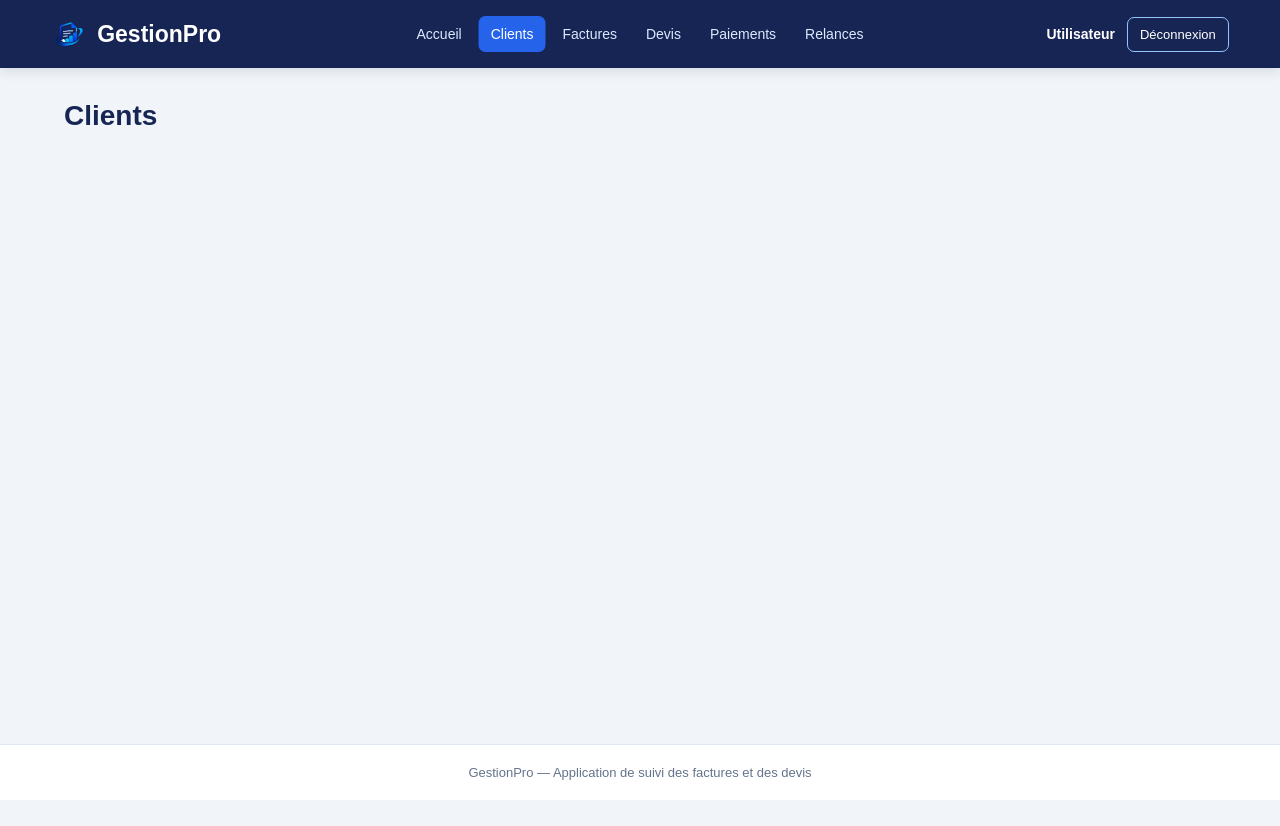
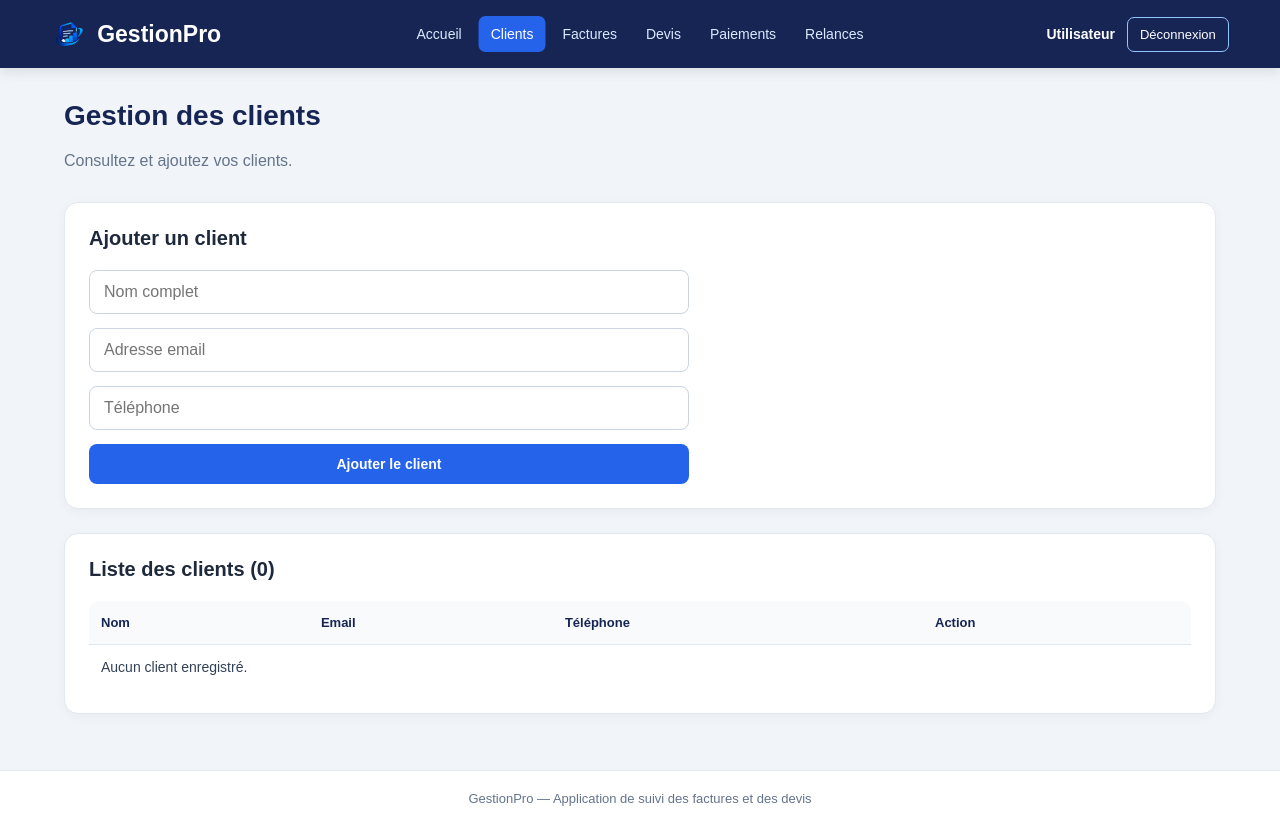
Before and after one commit to ILYASX1/GestionPro, a React (Create React App) app in the folder frontend/: page / in a window 1280 px wide. Both pictures are taken after a click on the button "Clients". Before the commit the page ends 800 px from the top, so only its background shows below. Built offline with nearby package versions, Linux system fonts and the light colour scheme.

Commit message:
add client management

```diff
--- a/frontend/src/App.css
+++ b/frontend/src/App.css
@@ -278,13 +278,88 @@ p {
    7. FORMULAIRES GENERAUX
 ========================================= */
 
-/* À ajouter lors du développement des formulaires */
+.formulaire {
+  display: flex;
+  flex-direction: column;
+  gap: 14px;
+  width: 100%;
+  max-width: 600px;
+}
+
+.formulaire label {
+  color: #334155;
+  font-size: 14px;
+  font-weight: 600;
+}
+
+.formulaire input,
+.formulaire select,
+.formulaire textarea {
+  width: 100%;
+  min-height: 44px;
+  padding: 12px 14px;
+  border: 1px solid #cbd5e1;
+  border-radius: 8px;
+  outline: none;
+  background: #ffffff;
+  color: #1e293b;
+  transition: border-color 0.2s, box-shadow 0.2s;
+}
+
+.formulaire input:hover,
+.formulaire select:hover,
+.formulaire textarea:hover {
+  border-color: #94a3b8;
+}
+
+.formulaire input:focus,
+.formulaire select:focus,
+.formulaire textarea:focus {
+  border-color: #2563eb;
+  box-shadow: 0 0 0 3px rgba(37, 99, 235, 0.12);
+}
 
 /* =========================================
    8. BOUTONS
 ========================================= */
 
-/* À ajouter lors du développement des boutons */
+.bouton {
+  display: inline-flex;
+  align-items: center;
+  justify-content: center;
+  gap: 8px;
+  padding: 12px 16px;
+  border: none;
+  border-radius: 8px;
+  background: #2563eb;
+  color: #ffffff;
+  font-size: 14px;
+  font-weight: 600;
+  transition: background 0.2s, transform 0.2s;
+}
+
+.bouton:hover {
+  background: #1d4ed8;
+  transform: translateY(-1px);
+}
+
+.bouton:active {
+  transform: translateY(0);
+}
+
+.bouton.petit {
+  padding: 9px 12px;
+  font-size: 13px;
+}
+
+.bouton-danger {
+  background: #dc2626;
+  color: #ffffff;
+}
+
+.bouton-danger:hover {
+  background: #b91c1c;
+}
 
 /* =========================================
    9. TABLEAUX
@@ -477,8 +552,16 @@ tbody tr:last-child td {
     padding: 18px;
   }
 
+  .formulaire {
+    max-width: 100%;
+  }
+
   .table-responsive table {
     min-width: 650px;
+  }
+
+  .actions-facture {
+    gap: 8px;
   }
 
   .pied-page {
--- a/frontend/src/App.js
+++ b/frontend/src/App.js
@@ -2,6 +2,7 @@
 import { useState } from "react";
 import Menu from "./components/Menu";
 import Accueil from "./pages/Accueil";
+import Clients from "./pages/Clients";
 
 import {
   clientsInitiaux,
@@ -14,7 +15,7 @@ import "./App.css";
 function App() {
   const [pageActive, setPageActive] = useState("Accueil");
 
-  const [clients] = useState(clientsInitiaux);
+  const [clients, setClients] = useState(clientsInitiaux);
   const [factures] = useState(facturesInitiales);
   const [devis] = useState(devisInitiaux);
 
@@ -27,6 +28,37 @@ function App() {
     alert("Déconnexion");
   }
 
+  function ajouterClient(client) {
+    setClients((anciensClients) => [...anciensClients, client]);
+  }
+
+  function supprimerClient(id) {
+    const clientUtilise = factures.some(
+      (facture) => facture.clientId === id
+    ) || devis.some(
+      (item) => item.clientId === id
+    );
+
+    if (clientUtilise) {
+      alert(
+        "Impossible de supprimer ce client : il est associé à une facture ou à un devis."
+      );
+      return;
+    }
+
+    const confirmation = window.confirm(
+      "Voulez-vous vraiment supprimer ce client ?"
+    );
+
+    if (!confirmation) {
+      return;
+    }
+
+    setClients((anciensClients) =>
+      anciensClients.filter((client) => client.id !== id)
+    );
+  }
+
   function afficherPage() {
     switch (pageActive) {
       case "Accueil":
@@ -35,6 +67,15 @@ function App() {
             clients={clients}
             factures={factures}
             devis={devis}
+          />
+        );
+
+      case "Clients":
+        return (
+          <Clients
+            clients={clients}
+            ajouterClient={ajouterClient}
+            supprimerClient={supprimerClient}
           />
         );
 
--- /dev/null
+++ b/frontend/src/pages/Clients.js
@@ -0,0 +1,114 @@
+
+import { useState } from "react";
+
+function Clients({ clients, ajouterClient, supprimerClient }) {
+  const [nom, setNom] = useState("");
+  const [email, setEmail] = useState("");
+  const [telephone, setTelephone] = useState("");
+
+  function gererAjout(e) {
+    e.preventDefault();
+
+    if (!nom.trim() || !email.trim()) {
+      alert("Veuillez remplir le nom et l'email.");
+      return;
+    }
+
+    ajouterClient({
+      id: Date.now(),
+      nom: nom.trim(),
+      email: email.trim(),
+      telephone: telephone.trim(),
+    });
+
+    setNom("");
+    setEmail("");
+    setTelephone("");
+  }
+
+  return (
+    <section>
+      <h1>Gestion des clients</h1>
+      <p className="sous-titre">
+        Consultez et ajoutez vos clients.
+      </p>
+
+      <div className="carte">
+        <h2>Ajouter un client</h2>
+
+        <form onSubmit={gererAjout} className="formulaire">
+          <input
+            type="text"
+            placeholder="Nom complet"
+            value={nom}
+            onChange={(e) => setNom(e.target.value)}
+            required
+          />
+
+          <input
+            type="email"
+            placeholder="Adresse email"
+            value={email}
+            onChange={(e) => setEmail(e.target.value)}
+            required
+          />
+
+          <input
+            type="tel"
+            placeholder="Téléphone"
+            value={telephone}
+            onChange={(e) => setTelephone(e.target.value)}
+          />
+
+          <button type="submit" className="bouton">
+            Ajouter le client
+          </button>
+        </form>
+      </div>
+
+      <div className="carte">
+        <h2>Liste des clients ({clients.length})</h2>
+
+        <div className="table-responsive">
+          <table>
+            <thead>
+              <tr>
+                <th>Nom</th>
+                <th>Email</th>
+                <th>Téléphone</th>
+                <th>Action</th>
+              </tr>
+            </thead>
+
+            <tbody>
+              {clients.map((client) => (
+                <tr key={client.id}>
+                  <td>{client.nom}</td>
+                  <td>{client.email}</td>
+                  <td>{client.telephone || "Non renseigné"}</td>
+                  <td>
+                    <button
+                      type="button"
+                      className="bouton petit"
+                      onClick={() => supprimerClient(client.id)}
+                    >
+                      Supprimer
+                    </button>
+                  </td>
+                </tr>
+              ))}
+
+              {clients.length === 0 && (
+                <tr>
+                  <td colSpan="4">Aucun client enregistré.</td>
+                </tr>
+              )}
+            </tbody>
+          </table>
+        </div>
+      </div>
+    </section>
+  );
+}
+
+export default Clients;
```
